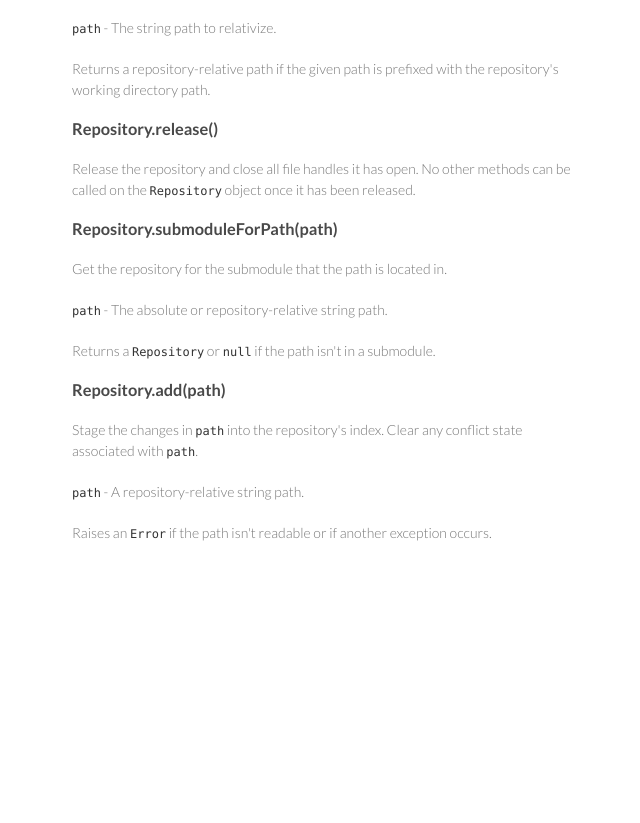
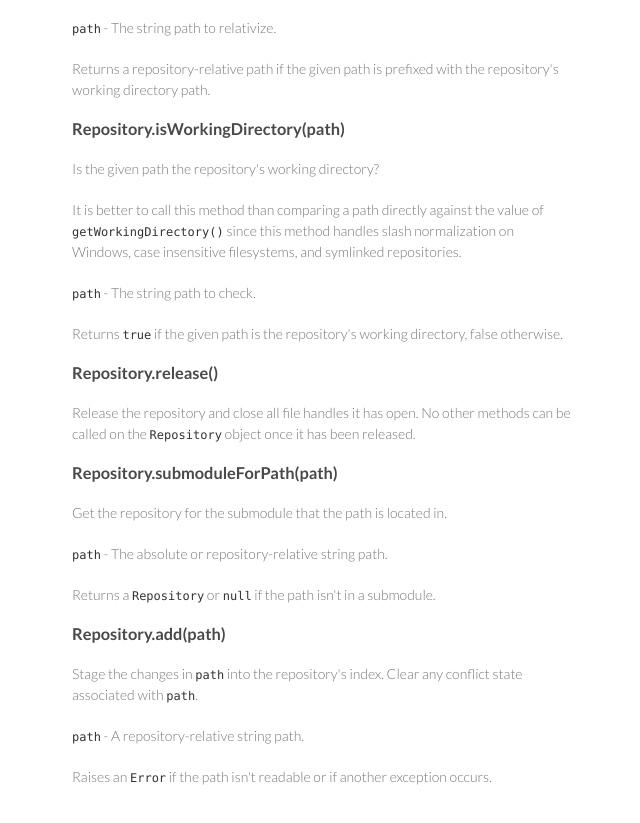
Before and after one commit to atom/git-utils, a plain HTML site: page index.html in a window 1280 px wide. Shown: the part 6129-6952 px from the top of the page, without its empty margins (498-1138 px from the left). Before the commit the page ends 6742 px from the top, so only its background shows below. Drawn offline with Linux system fonts and the light colour scheme.

Commit message:
Create gh-pages branch via GitHub

```diff
--- a/index.html
+++ b/index.html
@@ -364,6 +364,21 @@ index was read.</p>
 repository's working directory path.</p>
 
 <h3>
+<a name="repositoryisworkingdirectorypath" class="anchor" href="#repositoryisworkingdirectorypath"><span class="octicon octicon-link"></span></a>Repository.isWorkingDirectory(path)</h3>
+
+<p>Is the given path the repository's working directory?</p>
+
+<p>It is better to call this method than comparing a path directly against
+the value of <code>getWorkingDirectory()</code> since this method handles slash
+normalization on Windows, case insensitive filesystems, and symlinked
+repositories.</p>
+
+<p><code>path</code> - The string path to check.</p>
+
+<p>Returns <code>true</code> if the given path is the repository's working directory,
+false otherwise.</p>
+
+<h3>
 <a name="repositoryrelease" class="anchor" href="#repositoryrelease"><span class="octicon octicon-link"></span></a>Repository.release()</h3>
 
 <p>Release the repository and close all file handles it has open.  No other methods
```
Also changed, not shown: params.json (+1 -1 lines).
